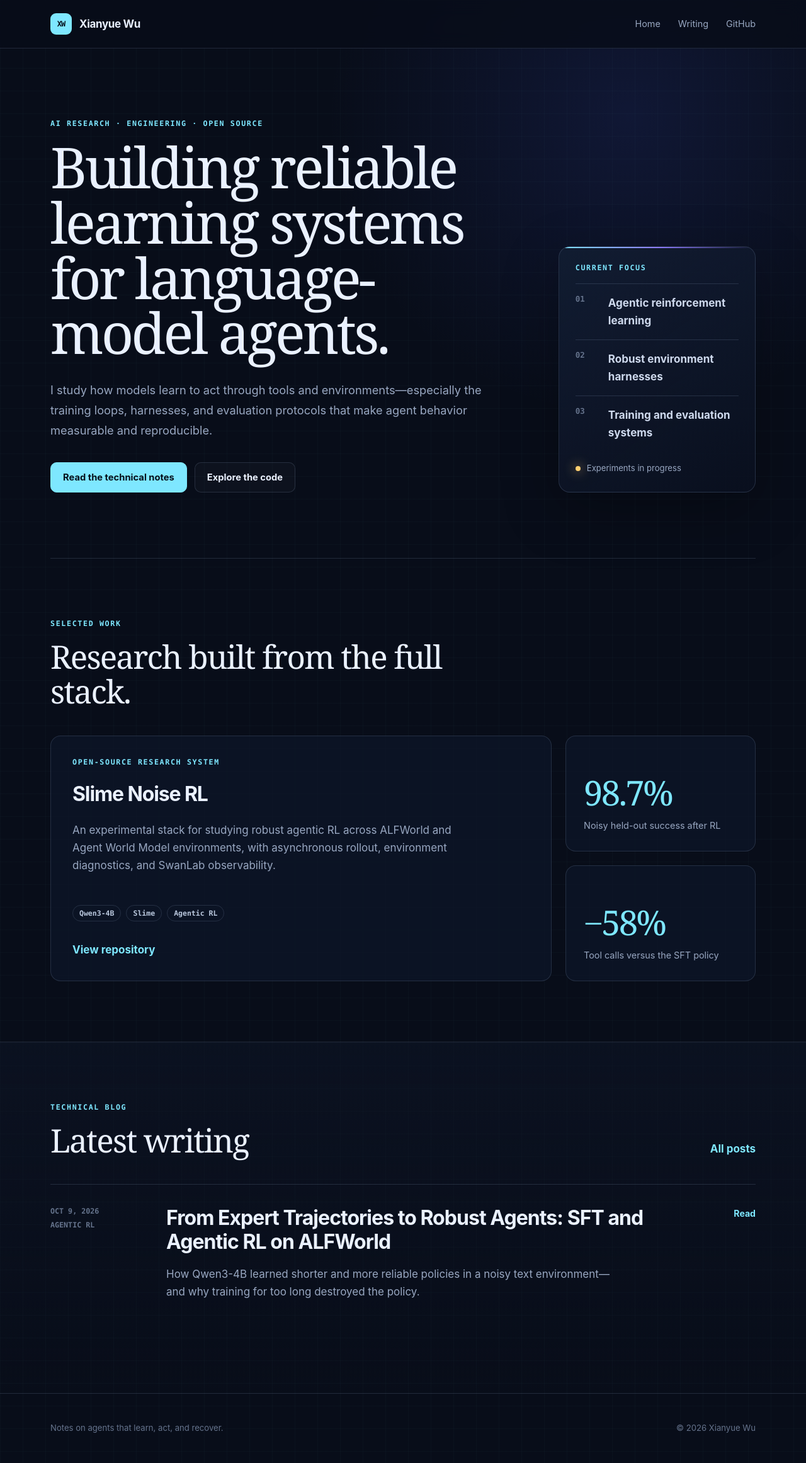
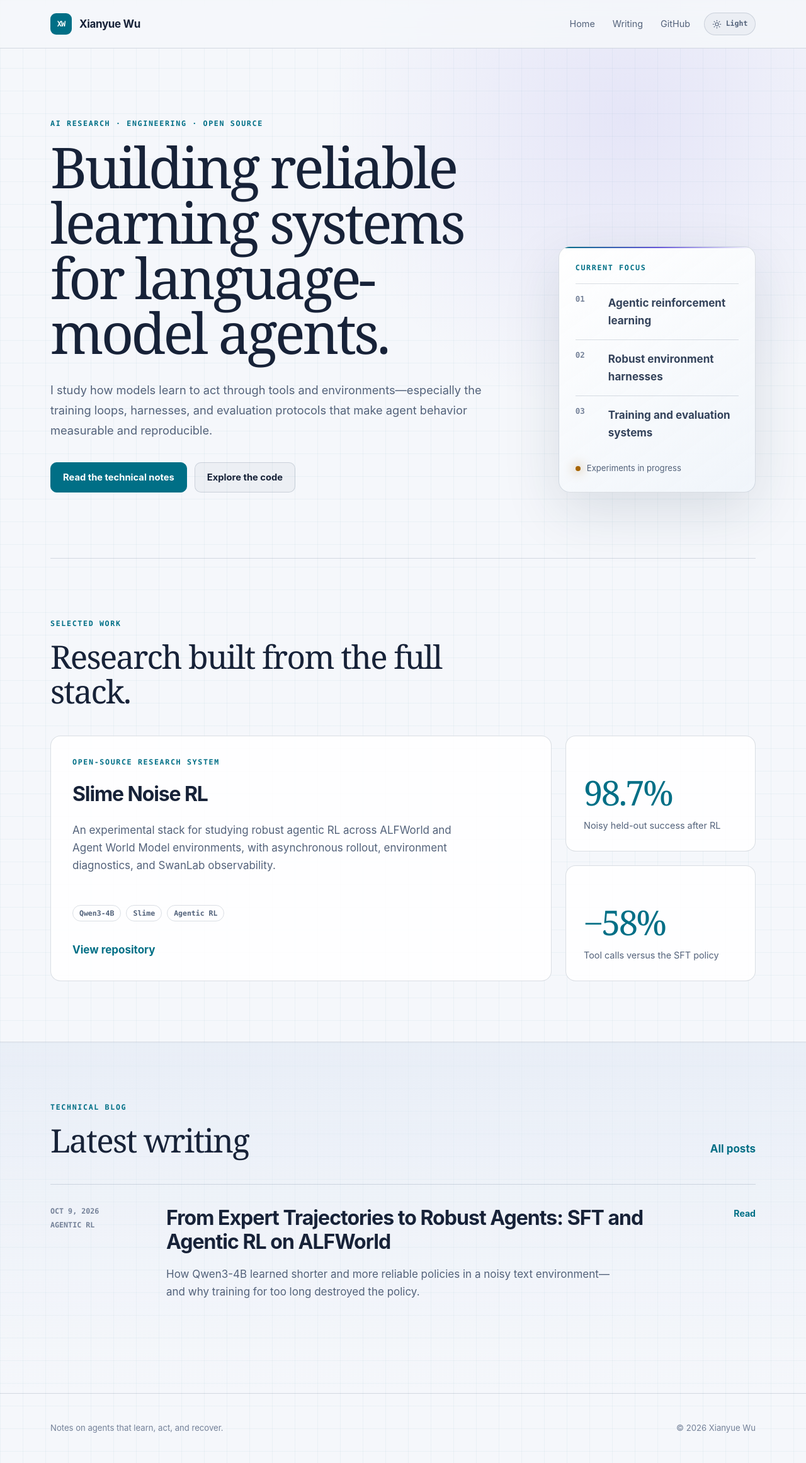
Before and after one commit to mousewu/mousewu.github.io, a Jekyll site: the page built from index.md, in a window 1280 px wide. Shown: the whole page at 63% size. Built offline with Jekyll 4.4.1, drawn with Linux system fonts in a browser that asks for light colours.

Commit message:
Add persistent light and dark themes

```diff
--- a/_layouts/default.html
+++ b/_layouts/default.html
@@ -3,11 +3,22 @@
   <head>
     <meta charset="utf-8">
     <meta name="viewport" content="width=device-width, initial-scale=1">
-    <meta name="theme-color" content="#0a1020">
+    <meta name="theme-color" content="#080d19">
     <meta name="description" content="{{ page.description | default: site.description | escape }}">
     <title>{% if page.title %}{{ page.title }} · {% endif %}{{ site.title }}</title>
+    <script>
+      (() => {
+        const preferred = window.matchMedia('(prefers-color-scheme: light)').matches ? 'light' : 'dark';
+        try {
+          document.documentElement.dataset.theme = localStorage.getItem('xw-theme') || preferred;
+        } catch {
+          document.documentElement.dataset.theme = preferred;
+        }
+      })();
+    </script>
     <link rel="icon" type="image/svg+xml" href="{{ '/assets/favicon.svg' | relative_url }}">
     <link rel="stylesheet" href="{{ '/assets/css/site.css' | relative_url }}">
+    <script src="{{ '/assets/js/theme.js' | relative_url }}" defer></script>
   </head>
   <body>
     <a class="skip-link" href="#content">Skip to content</a>
@@ -17,11 +28,23 @@
           <span class="brand-mark" aria-hidden="true">XW</span>
           <span>Xianyue Wu</span>
         </a>
-        <nav class="site-nav" aria-label="Primary navigation">
-          <a href="{{ '/' | relative_url }}">Home</a>
-          <a href="{{ '/writing/' | relative_url }}">Writing</a>
-          <a href="https://github.com/mousewu" rel="me">GitHub</a>
-        </nav>
+        <div class="header-actions">
+          <nav class="site-nav" aria-label="Primary navigation">
+            <a href="{{ '/' | relative_url }}">Home</a>
+            <a href="{{ '/writing/' | relative_url }}">Writing</a>
+            <a href="https://github.com/mousewu" rel="me">GitHub</a>
+          </nav>
+          <button class="theme-toggle" type="button" data-theme-toggle aria-label="Switch color theme">
+            <svg class="theme-icon theme-icon-sun" viewBox="0 0 24 24" aria-hidden="true">
+              <circle cx="12" cy="12" r="4"></circle>
+              <path d="M12 2v2M12 20v2M4.93 4.93l1.42 1.42M17.65 17.65l1.42 1.42M2 12h2M20 12h2M4.93 19.07l1.42-1.42M17.65 6.35l1.42-1.42"></path>
+            </svg>
+            <svg class="theme-icon theme-icon-moon" viewBox="0 0 24 24" aria-hidden="true">
+              <path d="M20.5 14.2A8.5 8.5 0 0 1 9.8 3.5 8.5 8.5 0 1 0 20.5 14.2Z"></path>
+            </svg>
+            <span data-theme-label>Theme</span>
+          </button>
+        </div>
       </div>
     </header>
 
--- a/assets/css/site.css
+++ b/assets/css/site.css
@@ -1,4 +1,5 @@
 :root {
+  color-scheme: dark;
   --ink: #eaf1ff;
   --muted: #98a7c1;
   --faint: #65738c;
@@ -9,8 +10,66 @@
   --accent: #7ee7ff;
   --accent-2: #8e7cff;
   --warm: #ffcf70;
+  --on-accent: #06101b;
+  --body-copy: #d2dcef;
+  --header-bg: rgba(8, 13, 25, 0.82);
+  --glow: rgba(76, 99, 255, 0.12);
+  --grid: rgba(126, 231, 255, 0.025);
+  --secondary-button: rgba(255,255,255,0.025);
+  --signal-start: rgba(18,29,50,.94);
+  --signal-end: rgba(10,16,32,.8);
+  --signal-copy: #ced9ed;
+  --tag-copy: #b9c7dd;
+  --card-bg: rgba(14,22,40,.78);
+  --writing-bg: rgba(14,22,40,.48);
+  --writing-end: rgba(8,13,25,0);
+  --deck: #b8c6dc;
+  --strong: #fff;
+  --quote-bg: rgba(126,231,255,.055);
+  --quote-copy: #c7d4e8;
+  --code-copy: #b9f2ff;
+  --code-border: rgba(126,231,255,.14);
+  --code-bg: rgba(126,231,255,.07);
+  --pre-bg: #060b15;
+  --shadow: rgba(0,0,0,.28);
   --shell: min(1120px, calc(100% - 40px));
   --narrow: min(780px, calc(100% - 40px));
+}
+
+html[data-theme="light"] {
+  color-scheme: light;
+  --ink: #172238;
+  --muted: #53627a;
+  --faint: #748198;
+  --bg: #f5f7fb;
+  --panel: #ffffff;
+  --panel-2: #edf2f8;
+  --line: rgba(36, 55, 86, 0.16);
+  --accent: #006f86;
+  --accent-2: #6555d9;
+  --warm: #a76500;
+  --on-accent: #ffffff;
+  --body-copy: #33425a;
+  --header-bg: rgba(245, 247, 251, 0.86);
+  --glow: rgba(101, 85, 217, 0.11);
+  --grid: rgba(0, 111, 134, 0.045);
+  --secondary-button: rgba(23,34,56,.035);
+  --signal-start: rgba(255,255,255,.98);
+  --signal-end: rgba(239,244,250,.92);
+  --signal-copy: #34435b;
+  --tag-copy: #52627a;
+  --card-bg: rgba(255,255,255,.86);
+  --writing-bg: rgba(224,232,244,.58);
+  --writing-end: rgba(245,247,251,0);
+  --deck: #485870;
+  --strong: #111a2b;
+  --quote-bg: rgba(0,111,134,.06);
+  --quote-copy: #405169;
+  --code-copy: #005c70;
+  --code-border: rgba(0,111,134,.18);
+  --code-bg: rgba(0,111,134,.07);
+  --pre-bg: #edf2f8;
+  --shadow: rgba(27,43,68,.13);
 }
 
 * { box-sizing: border-box; }
@@ -19,9 +78,9 @@ body {
   margin: 0;
   color: var(--ink);
   background:
-    radial-gradient(circle at 78% 8%, rgba(76, 99, 255, 0.12), transparent 30rem),
-    linear-gradient(rgba(126, 231, 255, 0.025) 1px, transparent 1px),
-    linear-gradient(90deg, rgba(126, 231, 255, 0.025) 1px, transparent 1px),
+    radial-gradient(circle at 78% 8%, var(--glow), transparent 30rem),
+    linear-gradient(var(--grid) 1px, transparent 1px),
+    linear-gradient(90deg, var(--grid) 1px, transparent 1px),
     var(--bg);
   background-size: auto, 36px 36px, 36px 36px, auto;
   font-family: Inter, ui-sans-serif, -apple-system, BlinkMacSystemFont, "Segoe UI", sans-serif;
@@ -34,16 +93,23 @@ a { color: inherit; }
 img { display: block; max-width: 100%; height: auto; }
 .shell { width: var(--shell); margin-inline: auto; }
 .shell-narrow { width: var(--narrow); margin-inline: auto; }
-.skip-link { position: fixed; left: 16px; top: -60px; z-index: 20; padding: 10px 14px; color: #06101b; background: var(--accent); border-radius: 8px; }
+.skip-link { position: fixed; left: 16px; top: -60px; z-index: 20; padding: 10px 14px; color: var(--on-accent); background: var(--accent); border-radius: 8px; }
 .skip-link:focus { top: 16px; }
 
-.site-header { position: relative; z-index: 10; border-bottom: 1px solid var(--line); background: rgba(8, 13, 25, 0.82); backdrop-filter: blur(14px); }
+.site-header { position: relative; z-index: 10; border-bottom: 1px solid var(--line); background: var(--header-bg); backdrop-filter: blur(14px); }
 .nav-row { min-height: 76px; display: flex; align-items: center; justify-content: space-between; gap: 24px; }
 .brand { display: inline-flex; align-items: center; gap: 12px; font-weight: 750; letter-spacing: -0.02em; text-decoration: none; }
-.brand-mark { display: grid; place-items: center; width: 34px; height: 34px; color: #06101b; background: var(--accent); border-radius: 9px; font: 800 12px/1 ui-monospace, SFMono-Regular, Menlo, monospace; letter-spacing: -0.08em; }
+.brand-mark { display: grid; place-items: center; width: 34px; height: 34px; color: var(--on-accent); background: var(--accent); border-radius: 9px; font: 800 12px/1 ui-monospace, SFMono-Regular, Menlo, monospace; letter-spacing: -0.08em; }
+.header-actions { display: flex; align-items: center; gap: 22px; }
 .site-nav { display: flex; gap: 28px; font-size: 0.9rem; }
 .site-nav a { color: var(--muted); text-decoration: none; }
 .site-nav a:hover, .site-nav a:focus-visible { color: var(--accent); }
+.theme-toggle { display: inline-flex; align-items: center; justify-content: center; gap: 7px; min-width: 82px; height: 36px; padding: 0 11px; color: var(--muted); border: 1px solid var(--line); border-radius: 999px; background: var(--secondary-button); font: 700 .72rem/1 ui-monospace, SFMono-Regular, Menlo, monospace; cursor: pointer; }
+.theme-toggle:hover, .theme-toggle:focus-visible { color: var(--ink); border-color: var(--accent); outline: none; }
+.theme-icon { width: 15px; height: 15px; fill: none; stroke: currentColor; stroke-linecap: round; stroke-linejoin: round; stroke-width: 1.8; }
+.theme-icon-sun { display: none; }
+html[data-theme="light"] .theme-icon-sun { display: block; }
+html[data-theme="light"] .theme-icon-moon { display: none; }
 
 .hero { display: grid; grid-template-columns: minmax(0, 1.4fr) minmax(300px, 0.6fr); gap: 76px; align-items: end; padding-block: 112px 104px; }
 .eyebrow, .card-kicker, .signal-label { margin: 0 0 18px; color: var(--accent); font: 700 0.73rem/1.2 ui-monospace, SFMono-Regular, Menlo, monospace; letter-spacing: 0.14em; text-transform: uppercase; }
@@ -52,14 +118,14 @@ img { display: block; max-width: 100%; height: auto; }
 .hero-lede { max-width: 720px; margin: 32px 0 0; color: var(--muted); font-size: 1.14rem; line-height: 1.75; }
 .hero-actions { display: flex; flex-wrap: wrap; gap: 12px; margin-top: 34px; }
 .button { display: inline-flex; align-items: center; justify-content: center; min-height: 48px; padding: 0 19px; border: 1px solid var(--line); border-radius: 10px; font-size: 0.92rem; font-weight: 700; text-decoration: none; }
-.button.primary { color: #06101b; border-color: var(--accent); background: var(--accent); }
-.button.secondary { background: rgba(255,255,255,0.025); }
+.button.primary { color: var(--on-accent); border-color: var(--accent); background: var(--accent); }
+.button.secondary { background: var(--secondary-button); }
 .button:hover { transform: translateY(-1px); }
 
-.signal-card { position: relative; padding: 26px; border: 1px solid var(--line); background: linear-gradient(145deg, rgba(18,29,50,.94), rgba(10,16,32,.8)); border-radius: 18px; box-shadow: 0 28px 90px rgba(0,0,0,.28); overflow: hidden; }
+.signal-card { position: relative; padding: 26px; border: 1px solid var(--line); background: linear-gradient(145deg, var(--signal-start), var(--signal-end)); border-radius: 18px; box-shadow: 0 28px 90px var(--shadow); overflow: hidden; }
 .signal-card::before { content: ""; position: absolute; inset: 0 0 auto; height: 2px; background: linear-gradient(90deg, var(--accent), var(--accent-2), transparent); }
 .signal-list { display: grid; gap: 0; padding: 0; margin: 0; list-style: none; }
-.signal-list li { display: grid; grid-template-columns: 42px 1fr; gap: 10px; padding: 16px 0; border-top: 1px solid var(--line); color: #ced9ed; font-weight: 650; }
+.signal-list li { display: grid; grid-template-columns: 42px 1fr; gap: 10px; padding: 16px 0; border-top: 1px solid var(--line); color: var(--signal-copy); font-weight: 650; }
 .signal-list span { color: var(--faint); font: 600 0.78rem ui-monospace, SFMono-Regular, Menlo, monospace; }
 .signal-footer { display: flex; align-items: center; gap: 10px; margin-top: 16px; color: var(--muted); font-size: 0.82rem; }
 .pulse { width: 8px; height: 8px; border-radius: 50%; background: var(--warm); box-shadow: 0 0 18px var(--warm); }
@@ -69,12 +135,12 @@ img { display: block; max-width: 100%; height: auto; }
 .section-heading h2 { max-width: 720px; margin: 0; font: 500 clamp(2.2rem, 4vw, 4rem)/1.08 Georgia, "Times New Roman", serif; letter-spacing: -0.035em; }
 .split-heading { display: flex; align-items: end; justify-content: space-between; gap: 30px; }
 .project-grid { display: grid; grid-template-columns: 1.45fr .55fr; gap: 22px; }
-.project-card, .metric-card { border: 1px solid var(--line); border-radius: 16px; background: rgba(14,22,40,.78); }
+.project-card, .metric-card { border: 1px solid var(--line); border-radius: 16px; background: var(--card-bg); }
 .project-card { min-height: 390px; padding: 34px; display: flex; flex-direction: column; justify-content: space-between; }
 .project-card h3 { margin: 0 0 16px; font-size: 2rem; letter-spacing: -0.035em; }
 .project-card p:not(.card-kicker) { max-width: 650px; color: var(--muted); }
 .tag-row { display: flex; flex-wrap: wrap; gap: 8px; margin: 26px 0; }
-.tag-row span { padding: 5px 10px; border: 1px solid var(--line); border-radius: 999px; color: #b9c7dd; font: 600 .72rem ui-monospace, SFMono-Regular, Menlo, monospace; }
+.tag-row span { padding: 5px 10px; border: 1px solid var(--line); border-radius: 999px; color: var(--tag-copy); font: 600 .72rem ui-monospace, SFMono-Regular, Menlo, monospace; }
 .metric-stack { display: grid; gap: 22px; }
 .metric-card { padding: 28px; display: flex; flex-direction: column; justify-content: flex-end; }
 .metric-card strong { color: var(--accent); font: 500 3.4rem/1 Georgia, "Times New Roman", serif; letter-spacing: -.05em; }
@@ -82,7 +148,7 @@ img { display: block; max-width: 100%; height: auto; }
 .text-link { color: var(--accent); font-weight: 750; text-decoration: none; }
 .text-link:hover { text-decoration: underline; text-underline-offset: 4px; }
 
-.writing-band { background: linear-gradient(180deg, rgba(14,22,40,.48), rgba(8,13,25,0)); }
+.writing-band { background: linear-gradient(180deg, var(--writing-bg), var(--writing-end)); }
 .post-preview { display: grid; grid-template-columns: 150px 1fr auto; gap: 34px; align-items: start; padding: 34px 0; border-top: 1px solid var(--line); }
 .post-preview-meta { display: grid; gap: 5px; color: var(--faint); font: 600 .73rem/1.5 ui-monospace, SFMono-Regular, Menlo, monospace; text-transform: uppercase; }
 .post-preview h3 { margin: 0; font-size: clamp(1.5rem, 2.5vw, 2.35rem); line-height: 1.2; letter-spacing: -.03em; }
@@ -106,23 +172,23 @@ img { display: block; max-width: 100%; height: auto; }
 .post-header { padding-bottom: 22px; }
 .back-link { display: inline-block; text-decoration: none; }
 .post-header h1 { font-size: clamp(3rem, 6vw, 5.4rem); }
-.post-deck { margin: 28px 0 20px; color: #b8c6dc; font-size: 1.2rem; line-height: 1.7; }
+.post-deck { margin: 28px 0 20px; color: var(--deck); font-size: 1.2rem; line-height: 1.7; }
 .post-meta { display: flex; flex-wrap: wrap; gap: 10px; color: var(--faint); font: 600 .75rem ui-monospace, SFMono-Regular, Menlo, monospace; text-transform: uppercase; }
 .post-rule { height: 1px; margin: 34px 0 54px; background: linear-gradient(90deg, var(--accent), var(--accent-2), transparent); }
-.post-content { color: #d2dcef; }
+.post-content { color: var(--body-copy); }
 .post-content h2 { margin: 3.2rem 0 1rem; color: var(--ink); font: 500 2.15rem/1.2 Georgia, "Times New Roman", serif; letter-spacing: -.025em; }
 .post-content h3 { margin: 2.4rem 0 .8rem; color: var(--ink); font-size: 1.25rem; }
 .post-content p, .post-content li { line-height: 1.82; }
 .post-content a { color: var(--accent); text-underline-offset: 3px; }
-.post-content strong { color: #fff; }
-.post-content blockquote { margin: 2rem 0; padding: 1.3rem 1.5rem; border-left: 3px solid var(--accent); background: rgba(126,231,255,.055); color: #c7d4e8; }
-.post-content code { padding: .14em .38em; color: #b9f2ff; border: 1px solid rgba(126,231,255,.14); border-radius: 5px; background: rgba(126,231,255,.07); font: .86em ui-monospace, SFMono-Regular, Menlo, monospace; }
-.post-content pre { overflow-x: auto; padding: 20px; border: 1px solid var(--line); border-radius: 12px; background: #060b15; }
+.post-content strong { color: var(--strong); }
+.post-content blockquote { margin: 2rem 0; padding: 1.3rem 1.5rem; border-left: 3px solid var(--accent); background: var(--quote-bg); color: var(--quote-copy); }
+.post-content code { padding: .14em .38em; color: var(--code-copy); border: 1px solid var(--code-border); border-radius: 5px; background: var(--code-bg); font: .86em ui-monospace, SFMono-Regular, Menlo, monospace; }
+.post-content pre { overflow-x: auto; padding: 20px; border: 1px solid var(--line); border-radius: 12px; background: var(--pre-bg); }
 .post-content pre code { padding: 0; border: 0; background: transparent; }
 .post-content table { display: block; width: 100%; margin: 2rem 0; overflow-x: auto; border-collapse: collapse; font-size: .9rem; }
 .post-content th, .post-content td { padding: 12px 14px; border: 1px solid var(--line); text-align: left; white-space: nowrap; }
 .post-content th { color: var(--ink); background: var(--panel-2); }
-.post-content img { margin: 2.2rem auto; border: 1px solid var(--line); border-radius: 12px; background: #fff; box-shadow: 0 24px 60px rgba(0,0,0,.25); }
+.post-content img { margin: 2.2rem auto; border: 1px solid var(--line); border-radius: 12px; background: #fff; box-shadow: 0 24px 60px var(--shadow); }
 
 .site-footer { border-top: 1px solid var(--line); }
 .footer-row { min-height: 110px; display: flex; align-items: center; justify-content: space-between; gap: 24px; color: var(--faint); font-size: .82rem; }
@@ -142,6 +208,9 @@ img { display: block; max-width: 100%; height: auto; }
   .nav-row { min-height: 66px; }
   .brand > span:last-child { display: none; }
   .site-nav { gap: 17px; font-size: .83rem; }
+  .header-actions { gap: 11px; }
+  .theme-toggle { min-width: 36px; width: 36px; padding: 0; }
+  .theme-toggle span { position: absolute; width: 1px; height: 1px; padding: 0; margin: -1px; overflow: hidden; clip: rect(0, 0, 0, 0); white-space: nowrap; border: 0; }
   .hero { padding-block: 64px; }
   .hero h1 { font-size: 3.15rem; }
   .hero-actions { align-items: stretch; flex-direction: column; }
--- /dev/null
+++ b/assets/js/theme.js
@@ -0,0 +1,33 @@
+(() => {
+  const storageKey = 'xw-theme';
+  const root = document.documentElement;
+  const toggle = document.querySelector('[data-theme-toggle]');
+  const label = document.querySelector('[data-theme-label]');
+  const themeColor = document.querySelector('meta[name="theme-color"]');
+  const systemTheme = window.matchMedia('(prefers-color-scheme: light)');
+
+  function applyTheme(theme, persist = false) {
+    root.dataset.theme = theme;
+    root.style.colorScheme = theme;
+    if (persist) {
+      try { localStorage.setItem(storageKey, theme); } catch { /* Preference remains active for this page. */ }
+    }
+
+    const nextTheme = theme === 'dark' ? 'light' : 'dark';
+    if (label) label.textContent = theme === 'light' ? 'Light' : 'Dark';
+    if (toggle) toggle.setAttribute('aria-label', `Switch to ${nextTheme} theme`);
+    if (themeColor) themeColor.content = theme === 'dark' ? '#080d19' : '#f5f7fb';
+  }
+
+  applyTheme(root.dataset.theme || (systemTheme.matches ? 'light' : 'dark'));
+
+  toggle?.addEventListener('click', () => {
+    applyTheme(root.dataset.theme === 'dark' ? 'light' : 'dark', true);
+  });
+
+  systemTheme.addEventListener('change', (event) => {
+    let hasSavedTheme = false;
+    try { hasSavedTheme = Boolean(localStorage.getItem(storageKey)); } catch { /* Follow the system theme. */ }
+    if (!hasSavedTheme) applyTheme(event.matches ? 'light' : 'dark');
+  });
+})();
```
